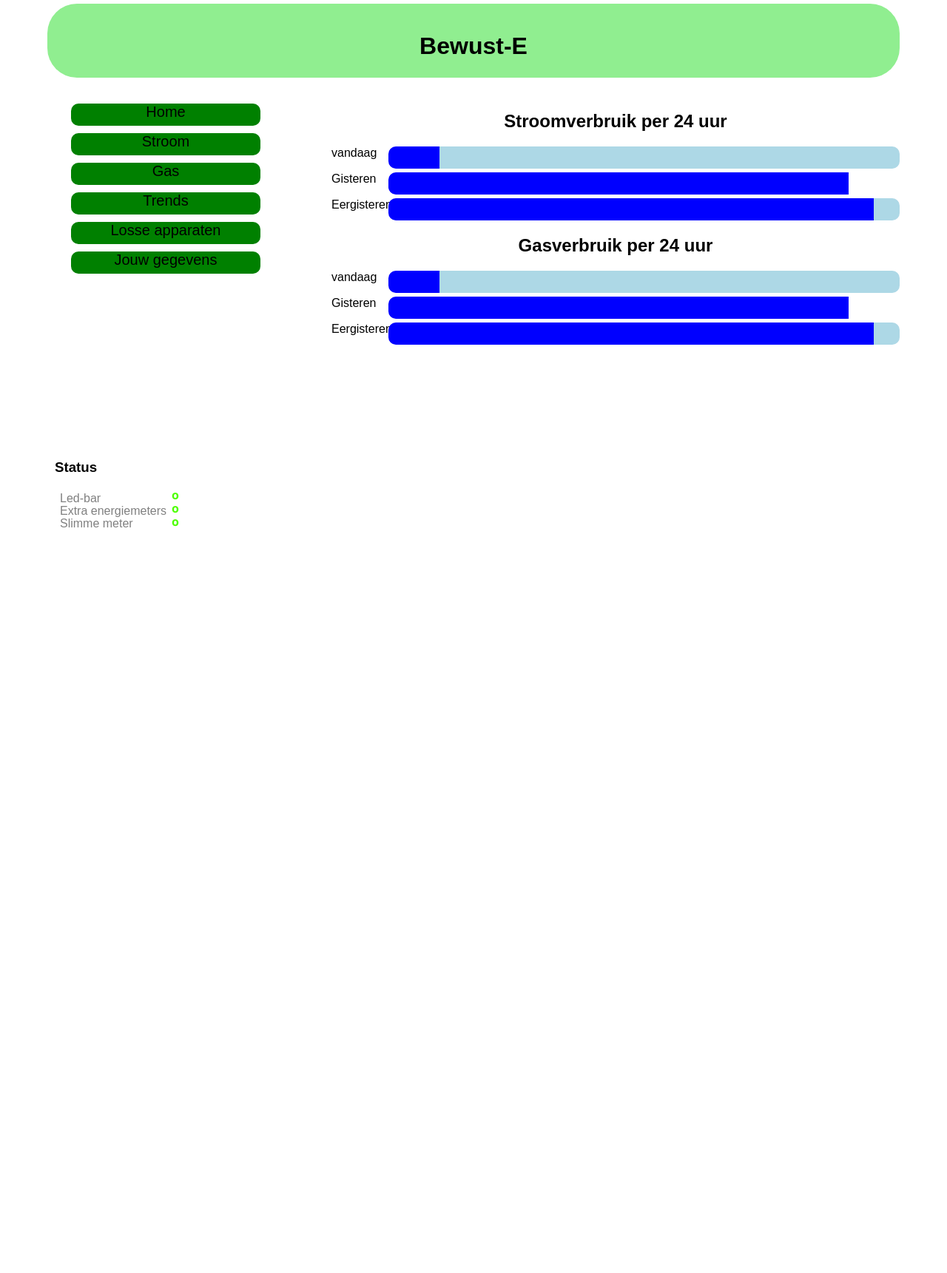
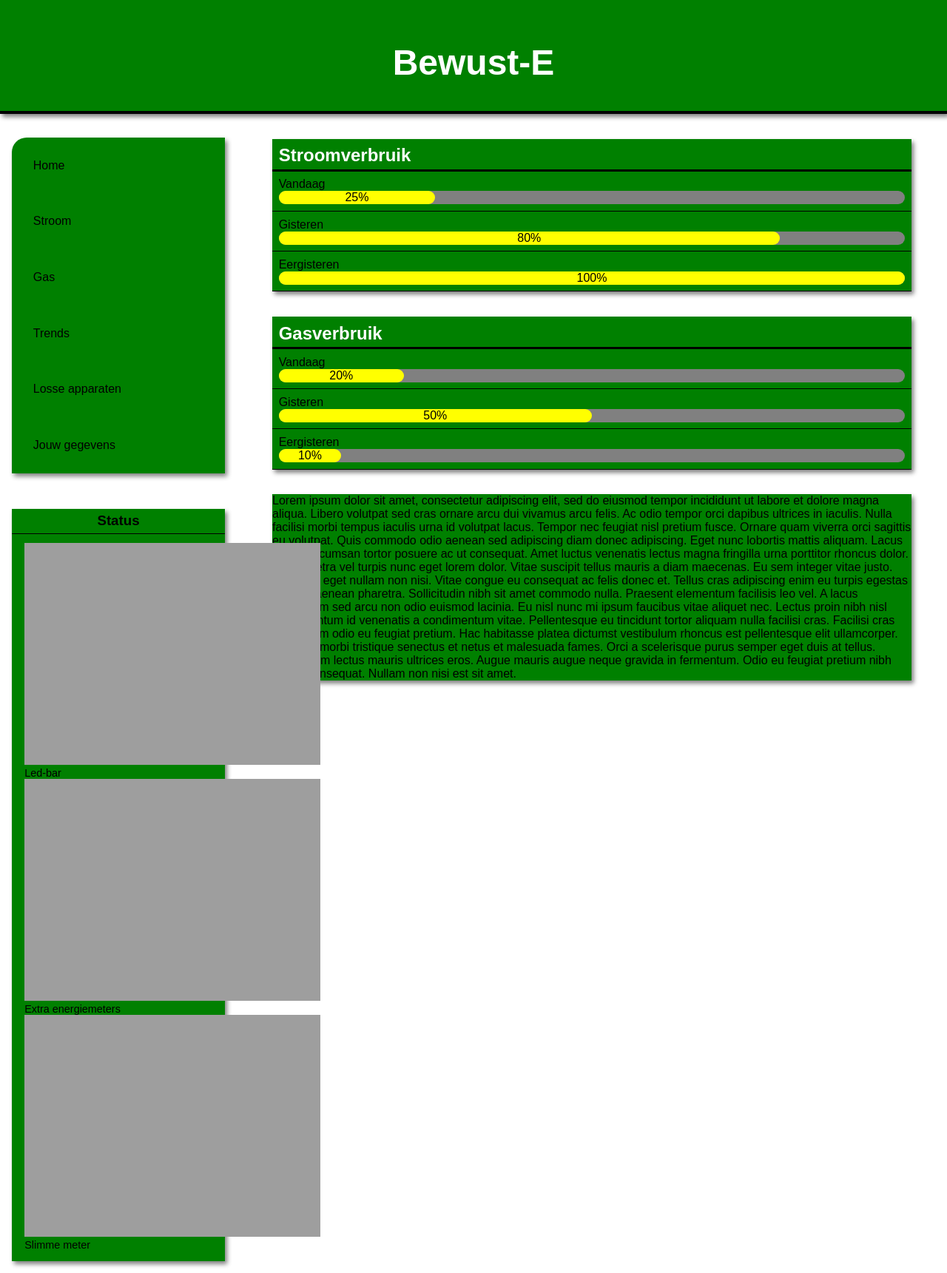
Before and after one commit to kebabinjeneus/Challenge-D3D, a PHP site: page / in a window 1280 px wide. Shown: the whole page at 74% size. Before the commit the page ends 713 px from the top, so only its background shows below. Run offline with PHP 8.4, Linux system fonts and the light colour scheme.

Commit message:
veranderingen site

```diff
--- a/src/html/css/main-style.css
+++ b/src/html/css/main-style.css
@@ -4,108 +4,121 @@
 
 html, body {
     height: 100%;
-    margin: 0px;
-    padding: 0px;
+    margin: 0;
 }
 
-div.header {
+.title {
+    padding: 0.5%;
     text-align: center;
-    width: 90%;
-    margin-left: 5%;
-    height: 100px;
-    margin-top: 5px;
-    margin-bottom: 25px;
-    border-radius: 40px;
-    background-color: lightgreen;
+    background: green;
+    border-bottom-style: solid;
+    border-bottom-color: black;
+    border-bottom-width: 4px;
+    box-shadow: 3px 4px 6px grey;
+}
+.title h1 {
+    color: white;
+    font-size: 300%;
+    border-bottom-color: green;
 }
 
-div.sidebar {
+.left {
+    float: left;
     width: 25%;
-    height: 80%;
-    margin-left: 5%;
-    /* background-color: lightgreen; */
-    border-radius: 25px;
-    padding-right: 5px;
+    top: 0;
+    position: sticky;
 }
 
-div.main {
-    width: 60%;
-    height: 80%;
+.navbar {
+    height: auto;
+    margin-top: 10%;
+    margin-left: 5%;
     margin-right: 5%;
+    margin-bottom: 15%;
+    background-color: green;
+    border-top-left-radius: 20px;
+    box-shadow: 3px 4px 6px grey;
 }
 
-div.sidebar-button {
-    margin-left: 10%;
-    background-color: green;
-    height: 30px;
-    width: 80%;
-    border-radius: 10px;
-    margin-top: 10px;
-    text-align: center;
-}
-
-a.sidebar-links:hover .sidebar-button {
-    background-color: darkgreen;
-    height: 32px;
-    color: gray;
-    font-size: 21px;
-}
-
-div.footer {
-    position: fixed;
-    bottom: 10%;
-    /* margin-left: 5%; */
-    /* width: 25%; */
-    margin-top: 50px;
-    margin-left: 10px;
-    margin-right: 5px;
-}
-
-div.left {
-    float: left;
-}
-
-div.right {
-    float: right;
-}
-
-p.status {
-    margin: 7px;
-    line-height: 10px;
-    color: gray;
-}
-
-
-a.sidebar-links {
+.navbar a {
+    display: block;
     color: black;
-    font-size: 20px;
+    padding: 10%;
     text-decoration: none;
 }
 
-/* a.sidebar-links:hover {
-    color: gray;
-    font-size: 21px;
-} */
-
-h2 {
-    text-align: center;
+.navbar a:hover {
+    color: white;
+    padding: 10%;
+    text-decoration: none;
+    background-color: black;
 }
 
-.wrapper {
-    width: 100%;
-    height: 30px;
-    margin-bottom: 5px;
+.statbar {
+    height: auto;
+    margin: 5%;
+    background-color: green;
+    box-shadow: 3px 4px 6px grey;
 }
 
-.bar {
-    height: 100%;
+.statbar h3 {
+    text-align: center;
+    border-bottom: solid;
+    border-bottom-width: 1.5px;
+    padding: 2%;
+    margin: 0;
 }
 
-.bar.left {
-    border-top-left-radius: 10px;
-    border-bottom-left-radius: 10px;
+.status {
+    list-style-image: url('groen.png');
+    list-style-position: inside;
+    color: black;
+    padding: 4%;
+    padding-left: 1%;
+    padding-bottom: 5%;
+    margin-top: 0;
+    margin-left: 5%;
+    font-size: 90%;
 }
-.bar.right {
-    border-top-right-radius: 10px;
-    border-bottom-right-radius: 10px;
+
+.right {
+    height: 100%;
+    float: left;
+    width: 75%;
+    padding-bottom: 5%;
+
 }
+
+.content {
+    margin-top: 3.5%;
+    margin-left: 5%;
+    margin-right: 5%;
+    margin-bottom: 3.5%;
+    background-color: green;
+    box-shadow: 3px 4px 6px grey;
+}
+
+.content h2 {
+    color: white;
+    border-bottom: solid black;
+    margin-bottom: 0;
+    padding-bottom: 0.5%;
+    padding-left: 1%;
+    padding-top: 1%;
+}
+
+.dagen {
+    padding: 1%;
+    border-bottom: solid black 1.5px;
+}
+
+.probar1 {
+    background-color: gray;
+    border-radius: 50px;
+}
+
+.probar2 {
+    background-color: yellow;
+    text-align: center;
+    border-radius: inherit;
+}
--- a/src/html/index.htm
+++ b/src/html/index.htm
@@ -7,90 +7,57 @@
     </head>
 
     <body>
-        <div class="header"></br>
-            <h1 class="header">Bewust-E</h1>
+        <div class="title"></br>
+            <h1>Bewust-E</h1>
         </div>
-        <div class="sidebar left">
-            <div class="topper">
-                <a class="sidebar-links" href="index.htm"><div class="sidebar-button">Home</div></a>
-                <a class="sidebar-links" href="stroom.htm"><div class="sidebar-button">Stroom</div></a>
-                <a class="sidebar-links" href="gas.htm"><div class="sidebar-button">Gas</div></a>
-                <a class="sidebar-links" href="trends.htm"><div class="sidebar-button">Trends</div></a>
-                <a class="sidebar-links" href="apparaten.htm"><div class="sidebar-button">Losse apparaten</div></a>
-                <a class="sidebar-links" href="gegevens.htm"><div class="sidebar-button">Jouw gegevens</div></a>
+
+            <div class="left">
+                <div class="navbar">
+                <a href="index.htm"><div class="navbar-button">Home</div></a>
+                <a href="stroom.htm"><div class="navbar-button">Stroom</div></a>
+                <a href="gas.htm"><div class="navbar-button">Gas</div></a>
+                <a href="trends.htm"><div class="navbar-button">Trends</div></a>
+                <a href="apparaten.htm"><div class="navbar-button">Losse apparaten</div></a>
+                <a href="gegevens.htm"><div class="navbar-button">Jouw gegevens</div></a>
             </div>
 
-            <div class="footer">
-                <h3>Status</h3>
-                <div class="left">
-                    <p class="status" >Led-bar</p>
-                    <p class="status" >Extra energiemeters</p>
-                    <p class="status" >Slimme meter</p>
-                </div>
-                <div class="right">
-                    <img src="groen.png" alt="OK" class="status" /></br>
-                    <img src="groen.png" alt="OK" class="status" /></br>
-                    <img src="groen.png" alt="OK" class="status" /></br>
+                <div class="statbar">
+                    <h3>Status</h3>
+                    <ul class="status">
+                        <li>Led-bar</li>
+                        <li>Extra energiemeters</li>
+                        <li>Slimme meter</li>
+                    </ul>
+
                 </div>
             </div>
         </div>
-        <div class="main right">
-            <h2>Stroomverbruik per 24 uur</h2>
-            <div class="wrapper">
-                <div class="left bar" style="width: 10%;">
-                    vandaag
-                </div>
-                <div class="right bar" style="width: 90%;">
-                    <div class="left bar Lactual" style="width: 10%; background-color: blue;"></div>
-                    <div class="right bar Ractual" style="width: 90%; background-color: lightblue;"></div>
-                </div>
+
+        <div class= "right">
+
+            <div class="content">
+                <h2>Stroomverbruik</h2>
+                <div class="dagen">Vandaag <div class="probar1"> <div class="probar2" style= "width: 25%">25%</div></div></div>
+                <div class="dagen">Gisteren <div class="probar1"> <div class="probar2" style= "width: 80%">80%</div></div></div>
+                <div class="dagen">Eergisteren <div class="probar1"> <div class="probar2" style= "width: 100%">100%</div></div></div>
             </div>
-            <div class="wrapper">
-                <div class="left bar" style="width: 10%;">
-                    Gisteren
-                </div>
-                <div class="right bar" style="width: 90%;">
-                    <div class="left bar Lactual" style="width: 90%; background-color: blue;"></div>
-                    <div class="right bar Ractual" style="width: 0%; background-color: lightblue;"></div>
-                </div>
+
+            <div class="content">
+                <h2>Gasverbruik</h2>
+                <div class="dagen">Vandaag <div class="probar1"> <div class="probar2" style= "width: 20%">20%</div></div></div>
+                <div class="dagen">Gisteren <div class="probar1"> <div class="probar2" style= "width: 50%">50%</div></div></div>
+                <div class="dagen">Eergisteren <div class="probar1"> <div class="probar2" style= "width: 10%">10%</div></div></div>
             </div>
-            <div class="wrapper">
-                <div class="left bar" style="width: 10%;">
-                    Eergisteren
-                </div>
-                <div class="right bar" style="width: 90%;">
-                    <div class="left bar Lactual" style="width: 95%; background-color: blue;"></div>
-                    <div class="right bar Ractual" style="width: 5%; background-color: lightblue;"></div>
-                </div>
+
+            <div class="content">
+                <p>Lorem ipsum dolor sit amet, consectetur adipiscing elit, sed do eiusmod tempor incididunt ut labore et dolore magna aliqua. Libero volutpat sed cras ornare arcu dui vivamus arcu felis. Ac odio tempor orci dapibus ultrices in iaculis. Nulla facilisi morbi tempus iaculis urna id volutpat lacus. Tempor nec feugiat nisl pretium fusce. Ornare quam viverra orci sagittis eu volutpat. Quis commodo odio aenean sed adipiscing diam donec adipiscing. Eget nunc lobortis mattis aliquam. Lacus luctus accumsan tortor posuere ac ut consequat. Amet luctus venenatis lectus magna fringilla urna porttitor rhoncus dolor. Vel pharetra vel turpis nunc eget lorem dolor. Vitae suscipit tellus mauris a diam maecenas. Eu sem integer vitae justo. Tincidunt eget nullam non nisi. Vitae congue eu consequat ac felis donec et. Tellus cras adipiscing enim eu turpis egestas pretium aenean pharetra. Sollicitudin nibh sit amet commodo nulla. Praesent elementum facilisis leo vel. A lacus vestibulum sed arcu non odio euismod lacinia. Eu nisl nunc mi ipsum faucibus vitae aliquet nec.
+
+                Lectus proin nibh nisl condimentum id venenatis a condimentum vitae. Pellentesque eu tincidunt tortor aliquam nulla facilisi cras. Facilisi cras fermentum odio eu feugiat pretium. Hac habitasse platea dictumst vestibulum rhoncus est pellentesque elit ullamcorper. Habitant morbi tristique senectus et netus et malesuada fames. Orci a scelerisque purus semper eget duis at tellus. Vestibulum lectus mauris ultrices eros. Augue mauris augue neque gravida in fermentum. Odio eu feugiat pretium nibh ipsum consequat. Nullam non nisi est sit amet.
+                </p>
+
             </div>
-            <h2>Gasverbruik per 24 uur</h2>
-            <div class="wrapper">
-                    <div class="left bar" style="width: 10%;">
-                        vandaag
-                    </div>
-                    <div class="right bar" style="width: 90%;">
-                        <div class="left bar Lactual" style="width: 10%; background-color: blue;"></div>
-                        <div class="right bar Ractual" style="width: 90%; background-color: lightblue;"></div>
-                    </div>
-                </div>
-                <div class="wrapper">
-                    <div class="left bar" style="width: 10%;">
-                        Gisteren
-                    </div>
-                    <div class="right bar" style="width: 90%;">
-                        <div class="left bar Lactual" style="width: 90%; background-color: blue;"></div>
-                        <div class="right bar Ractual" style="width: 0%; background-color: lightblue;"></div>
-                    </div>
-                </div>
-                <div class="wrapper">
-                    <div class="left bar" style="width: 10%;">
-                        Eergisteren
-                    </div>
-                    <div class="right bar" style="width: 90%;">
-                        <div class="left bar Lactual" style="width: 95%; background-color: blue;"></div>
-                        <div class="right bar Ractual" style="width: 5%; background-color: lightblue;"></div>
-                    </div>
-                </div>
+
         </div>
+
     </body>
 </html>
```
Also changed, not shown: 1 other file.
